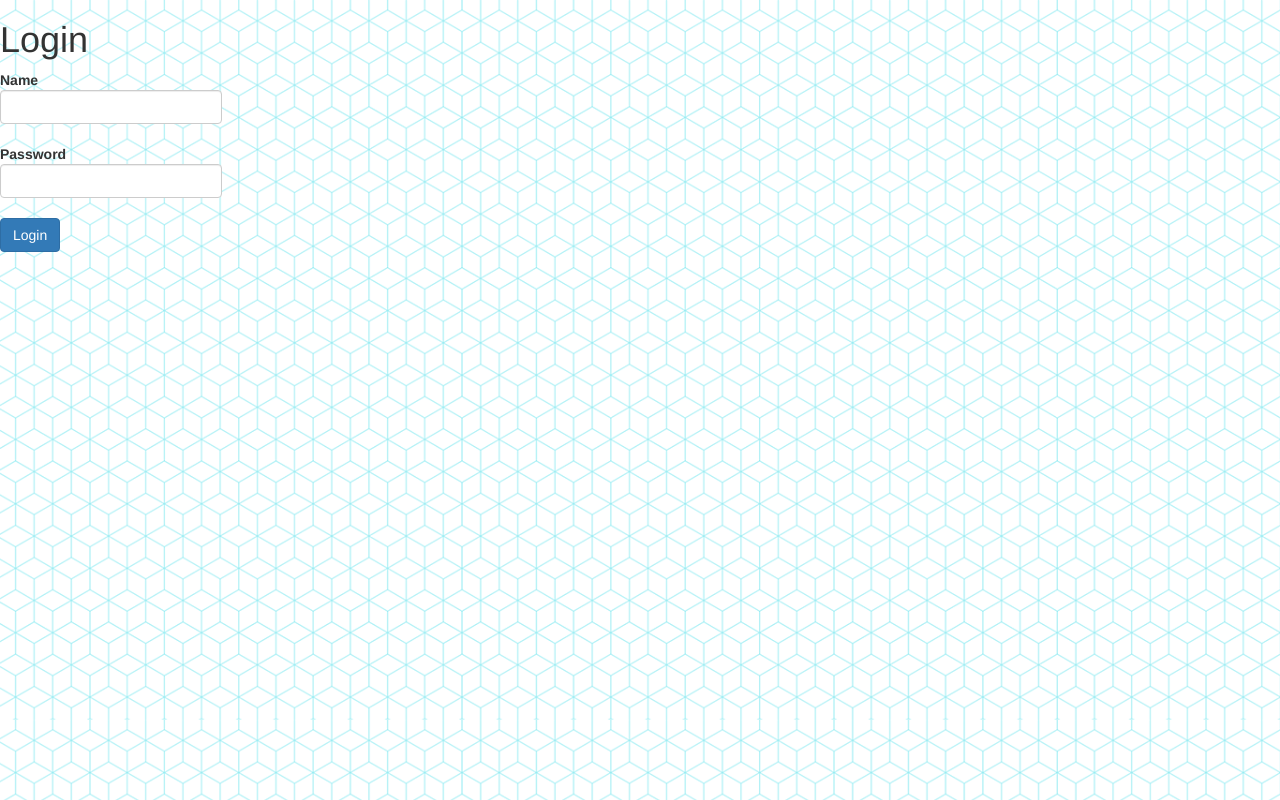
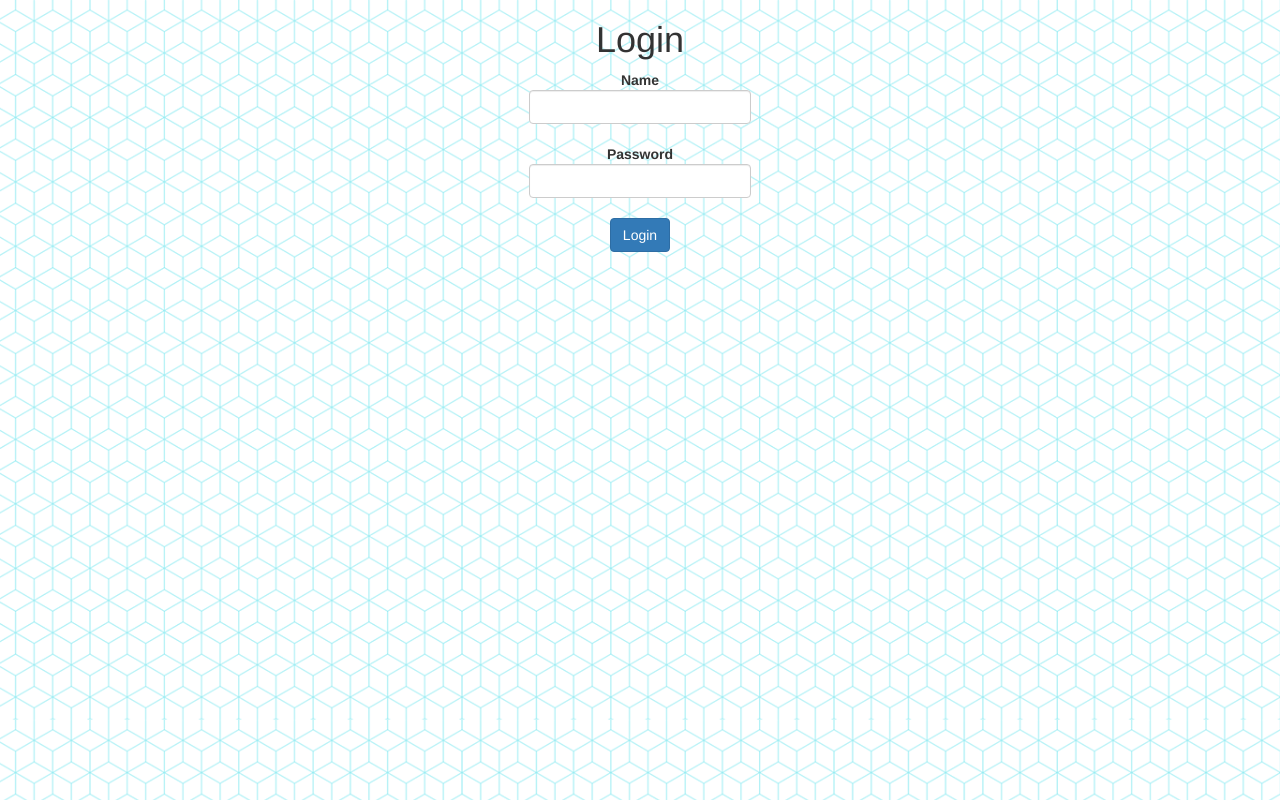
Before and after one commit to illiasmolii/react-redux-prob, a React (Create React App) app: page / in a window 1280 px wide. Built offline with nearby package versions, Linux system fonts and the light colour scheme.

Commit message:
Fixed login layout.

```diff
--- a/src/components/tabs/Login.js
+++ b/src/components/tabs/Login.js
@@ -21,7 +21,7 @@ export default class Login extends FormComponentBase {
 
   render() {
     return (
-      <section>
+      <section className={'container-fluid text-center'}>
         <h1>Login</h1>
 
         <form>
```
